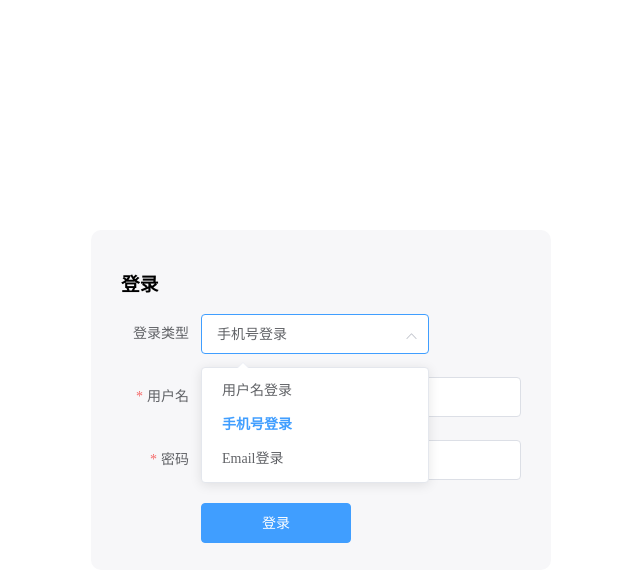
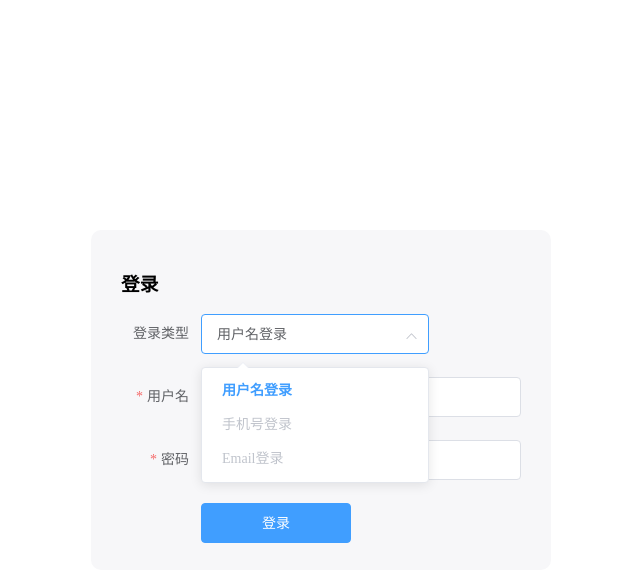
Before and after one commit to originaldreams/poker_admin_front, a Vue app: page /login in a window 1280 px wide. Both pictures are taken after a click on the icon 730 px from the left and 334 px from the top of the page. Shown: the top 582 px of the page, without its empty margins (319-959 px from the left). Built offline with nearby package versions, Linux system fonts and the light colour scheme.

Commit message:
增加密码至少6位的提示

```diff
--- a/src/views/auth/Login.vue
+++ b/src/views/auth/Login.vue
@@ -8,16 +8,17 @@
                   v-for="item in loginOptions"
                   :key="item.value"
                   :label="item.label"
-                  :value="item.value">
+                  :value="item.value"
+                  :disabled="item.disabled">
                 </el-option>
               </el-select>
             </el-form-item>
             <el-form-item label="用户名" prop="username">
-                <el-input v-model="LoginForm.username" class="input"></el-input>
+              <el-input v-model="LoginForm.username" class="input"></el-input>
             </el-form-item>
 
             <el-form-item label="密码" prop="password">
-                <el-input v-model="LoginForm.password" class="input" type="password"></el-input>
+              <el-input v-model="LoginForm.password" class="input" type="password"></el-input>
             </el-form-item>
 
             <el-form-item>
@@ -40,8 +41,8 @@ import "url-search-params-polyfill";
 
 const LOGIN_OPTIONS = [
   {value: 'loginWithUserName', label: '用户名登录'},
-  {value: 'logonWithPhone', label: '手机号登录'},
-  {value: 'logonWithEmail', label: 'Email登录'}
+  {value: 'logonWithPhone', label: '手机号登录', disabled: true},
+  {value: 'logonWithEmail', label: 'Email登录', disabled: true}
 ]
 
 const SESSION_ID = "sessionid";
@@ -63,9 +64,12 @@ export default {
         username: [
           { required: true, message: "请输入用户名", trigger: "blur" }
         ],
-        password: [{ required: true, message: "请输入密码", trigger: "blur" }]
+        password: [
+          { required: true, message: "请输入密码", trigger: "blur" },
+          { min: 6, message: "密码至少需要输入6位", trigger: "blur" }
+        ]
       },
-      loginType: LOGIN_OPTIONS[1].value,
+      loginType: LOGIN_OPTIONS[0].value,
       loginOptions: LOGIN_OPTIONS
     };
 
```
